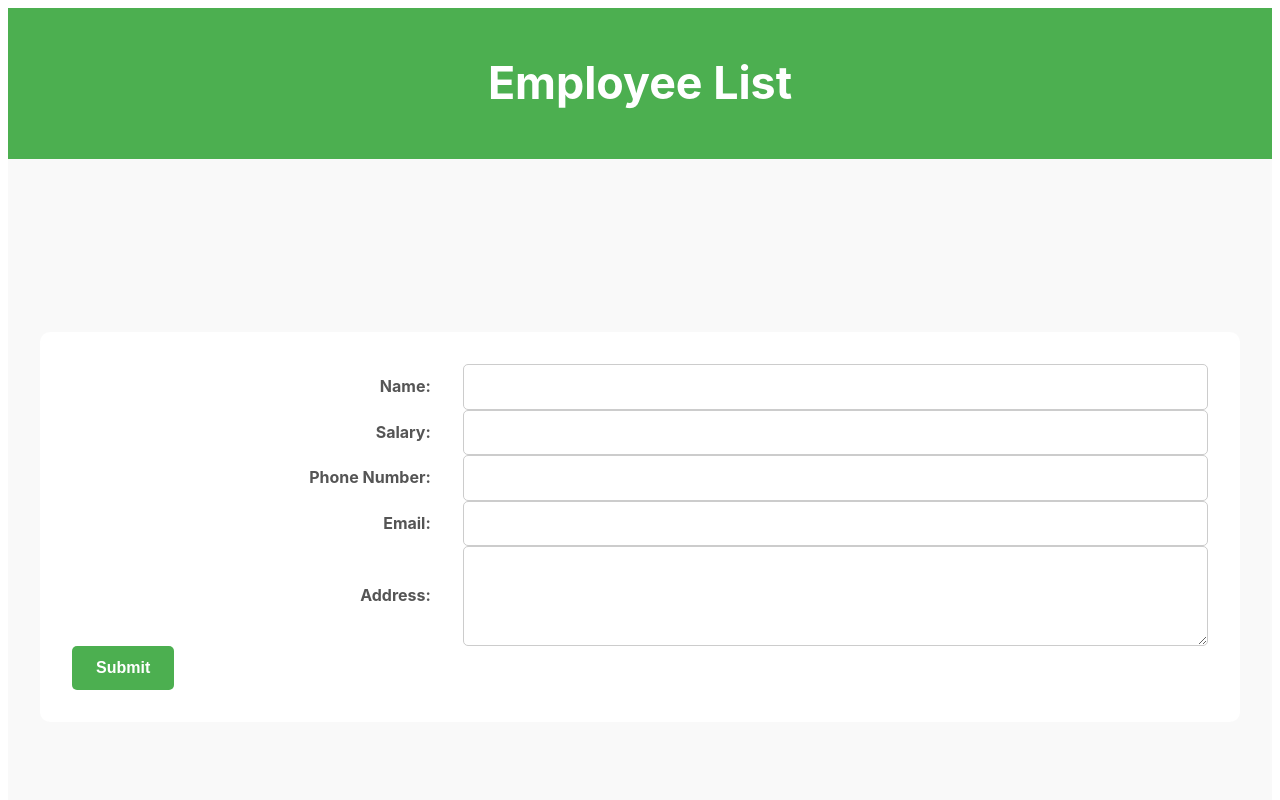
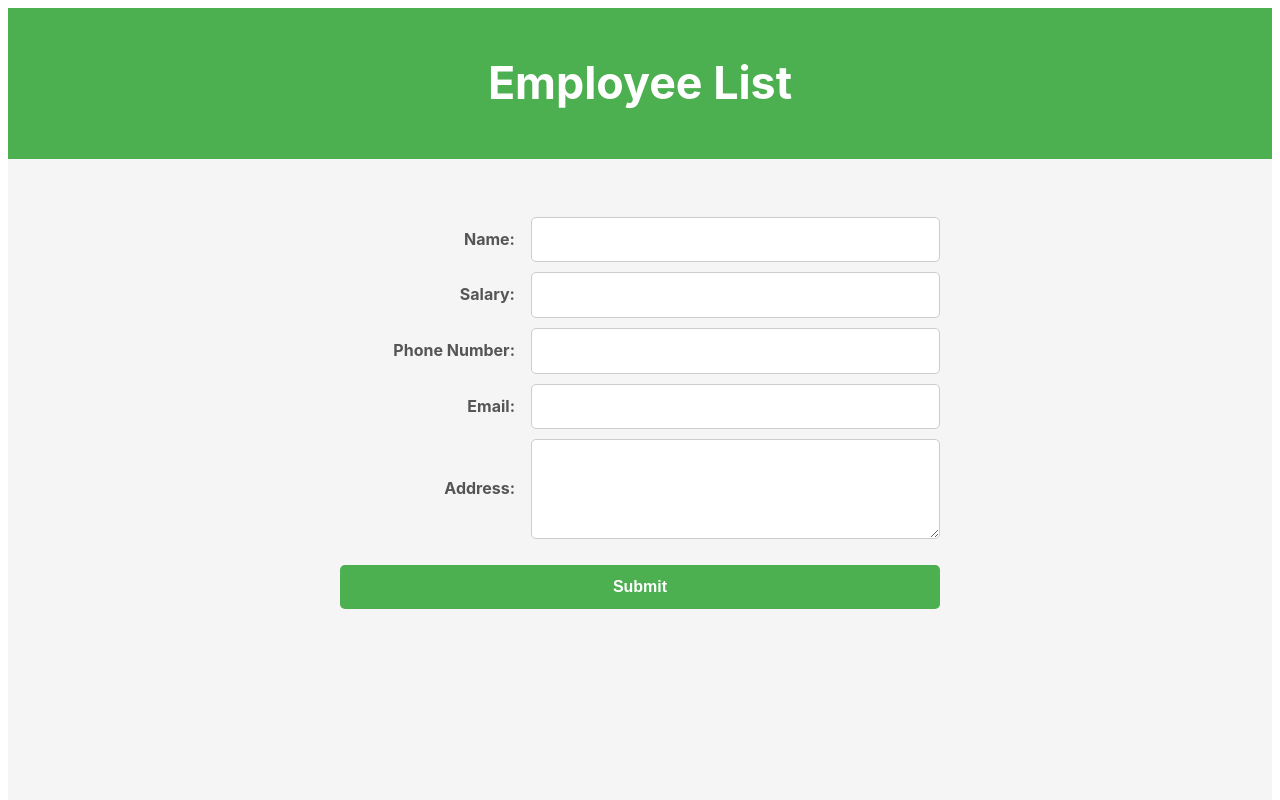
Before and after one commit to fathimamarsheenakp/Employee-Management-System, a React (Vite) app in the folder FrontEnd/: page /add in a window 1280 px wide. Shown: the top 800 px of the page. Built offline with nearby package versions, Linux system fonts and the light colour scheme.

Commit message:
Updated add.css

```diff
--- a/FrontEnd/src/assets/add.css
+++ b/FrontEnd/src/assets/add.css
@@ -1,43 +1,48 @@
+/* General styling for form groups */
 .form-group {
     display: flex;
-    align-items: center; /* Align label and input vertically */
-    justify-content: space-between; /* Add space between label and input */
-    gap: 1rem; /* Add spacing between label and input */
+    align-items: center;
+    justify-content: space-between;
+    width: 100%;
+    max-width: 600px;
+    margin: 10px auto; /* Center each form group */
+    gap: 1rem; /* Space between label and input */
 }
 
 .form-group label {
     font-size: 1rem;
     font-weight: bold;
     color: #555;
-    flex: 1; /* Label takes up 1 part of the available space */
+    width: 30%; /* Label takes 30% of the space */
     text-align: right; /* Align label text to the right */
-    margin-right: 1rem; /* Add spacing between label and input */
 }
 
 .form-group input,
 .form-group textarea {
-    flex: 2; /* Input takes up 2 parts of the available space */
+    width: 70%; /* Input takes 70% of the space */
     padding: 0.8rem;
     font-size: 1rem;
     border: 1px solid #ccc;
     border-radius: 5px;
     outline: none;
     transition: border-color 0.3s ease;
-    width: 100%; /* Ensure inputs take full width of their column */
     box-sizing: border-box; /* Include padding and border in width */
 }
 
 textarea {
-    resize: vertical; /* Allow vertical resizing only */
+    resize: vertical;
     min-height: 100px;
 }
 
 .form-group input:focus,
 .form-group textarea:focus {
-    border-color: #4caf50; /* Highlight border on focus */
+    border-color: #4caf50;
 }
 
-/* Submit button styling */
+.form-container {
+    width: 100%;
+}
+
 .submit-button {
     padding: 0.8rem 1.5rem;
     font-size: 1rem;
@@ -48,30 +53,16 @@ textarea {
     border-radius: 5px;
     cursor: pointer;
     transition: background-color 0.3s ease, transform 0.2s ease;
+    width: 100%;
+    margin-top: 1rem;
 }
 
 .submit-button:hover {
     background-color: #45a049;
-    transform: translateY(-2px); /* Slight lift on hover */
+    transform: translateY(-2px);
 }
 
 .submit-button:active {
     background-color: #3e8e41;
-    transform: translateY(0); /* Reset lift on click */
+    transform: translateY(0);
 }
-
-.main-content {
-    display: flex;
-    justify-content: center; /* Center horizontally */
-    align-items: center; /* Center vertically */
-    /* padding: 2rem; */
-    background-color: #f9f9f9;
-}
-
-.welcome-section {
-    width: 100%;
-    background-color: #fff;
-    padding: 2rem;
-    border-radius: 10px;
-    /* box-shadow: 0 4px 8px rgba(0, 0, 0, 0.1); */
-}
```
